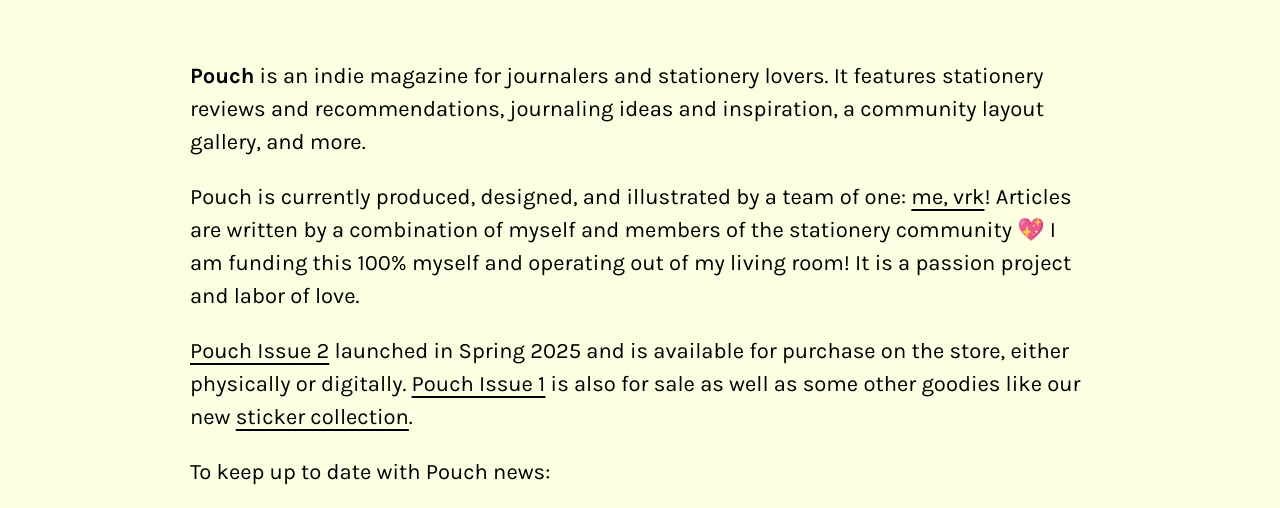
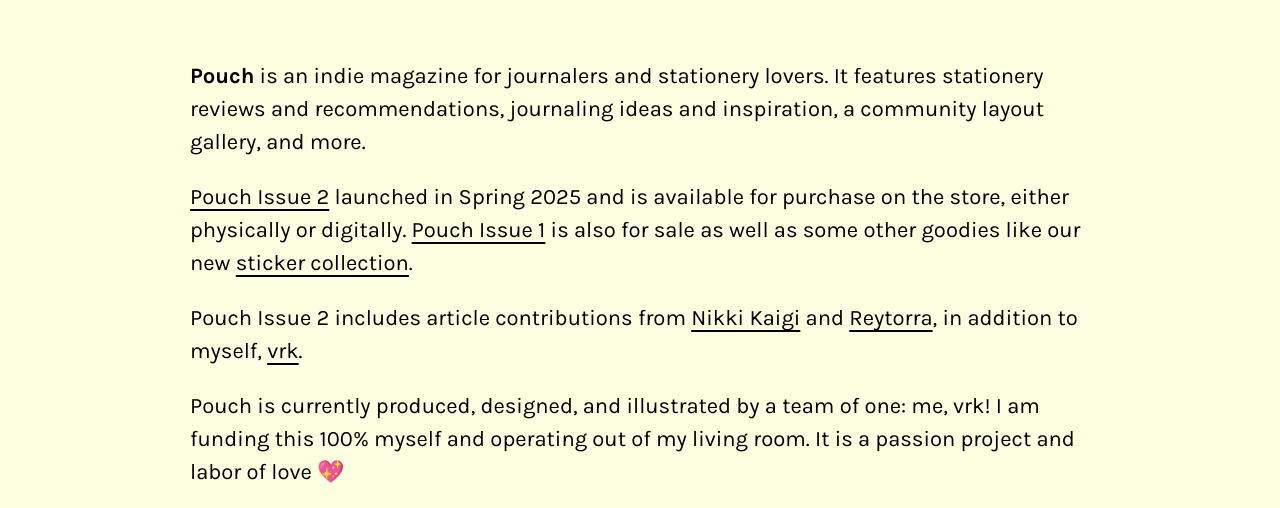
Before and after one commit to vrk/pouchmagazine.com, an Eleventy site: page about.md in a window 1280 px wide. Shown: the part 255-763 px from the top of the page. Built offline with nearby package versions, Linux system fonts and the light colour scheme; Eleventy itself is replaced by a stand-in of ours; files that its build step writes are made by us from their sources; a web font is replaced by a local one.

Commit message:
add contributors

```diff
--- a/about.md
+++ b/about.md
@@ -8,9 +8,11 @@
 
 **Pouch** is an indie magazine for journalers and stationery lovers. It features stationery reviews and recommendations, journaling ideas and inspiration, a community layout gallery, and more.
 
-Pouch is currently produced, designed, and illustrated by a team of one: [me, vrk](https://www.victoriakirst.com/)! Articles are written by a combination of myself and members of the stationery community 💖 I am funding this 100% myself and operating out of my living room! It is a passion project and labor of love.
+[Pouch Issue 2](https://shop.pouchmagazine.com/b/pouch-issue-2) launched in Spring 2025 and is available for purchase on the store, either physically or digitally. [Pouch Issue 1](https://shop.pouchmagazine.com/b/DFxGZ) is also for sale as well as some other goodies like our new [sticker collection](https://shop.pouchmagazine.com/collection/stickers).
 
-[Pouch Issue 2](https://shop.pouchmagazine.com/b/pouch-issue-2) launched in Spring 2025 and is available for purchase on the store, either physically or digitally. [Pouch Issue 1](https://shop.pouchmagazine.com/b/DFxGZ) is also for sale as well as some other goodies like our new [sticker collection](https://shop.pouchmagazine.com/collection/stickers).
+Pouch Issue 2 includes article contributions from [Nikki Kaigi](https://www.instagram.com/nikki.kaigi/) and [Reytorra](https://www.instagram.com/reytorra), in addition to myself, [vrk](https://www.instagram.com/pouch.studio).
+
+Pouch is currently produced, designed, and illustrated by a team of one: me, vrk! I am funding this 100% myself and operating out of my living room. It is a passion project and labor of love 💖
 
 To keep up to date with Pouch news:
 
```
